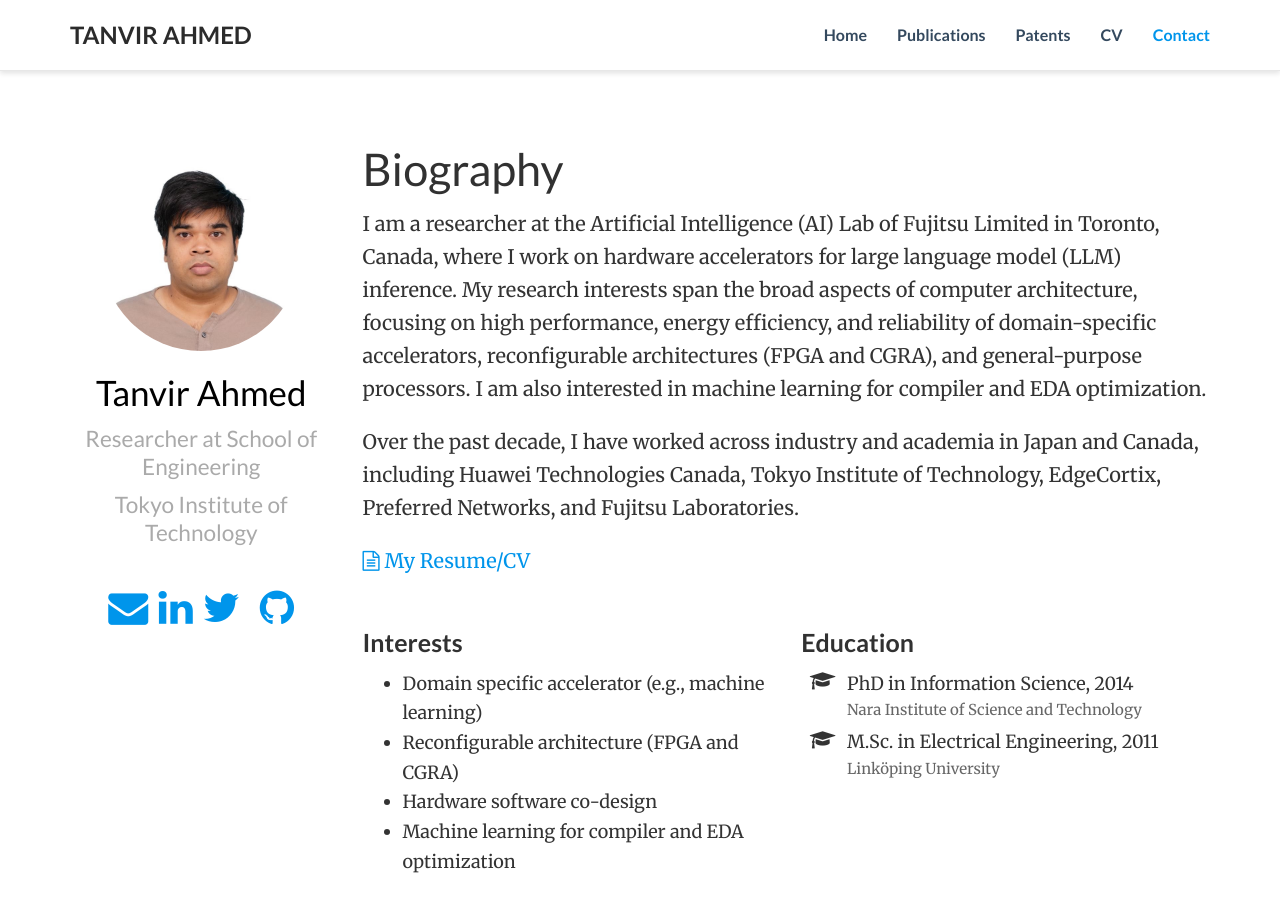
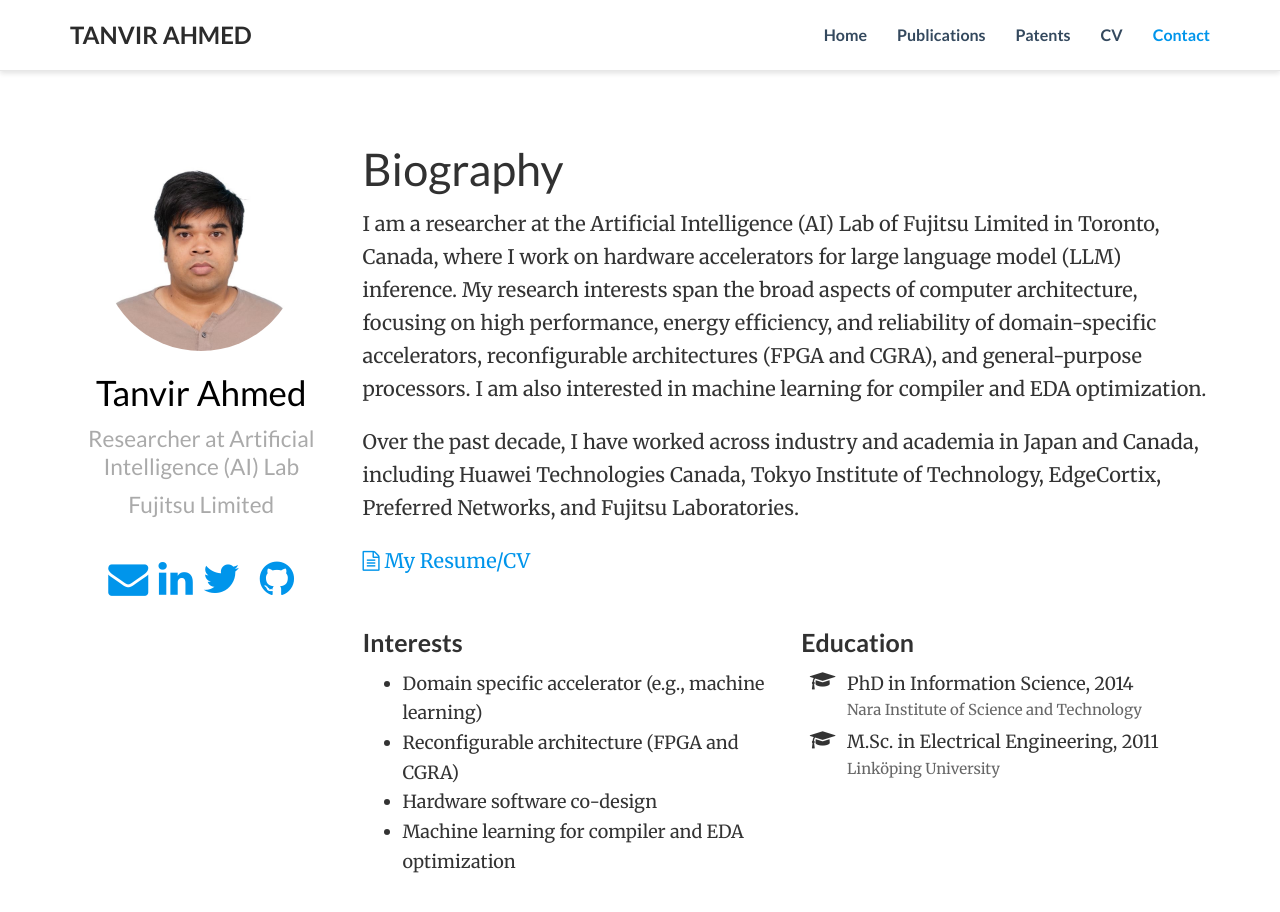
Before and after one commit to tanvir-a/tanvir-a.github.io, a plain HTML site: page index.html in a window 1280 px wide. Shown: the top 912 px of the page. Drawn offline with nearby package versions, Linux system fonts and the light colour scheme; some packages are replaced by stand-ins of ours; a script that the page names is missing; some icons are missing.

Commit message:
fix the head job title

```diff
--- a/index.html
+++ b/index.html
@@ -123,9 +123,9 @@
 
               <div class="portrait-title">
                 <h2 itemprop="name">Tanvir Ahmed</h2>
-                <h3 itemprop="jobTitle">Researcher at School of Engineering</h3>
+                <h3 itemprop="jobTitle">Researcher at Artificial Intelligence (AI) Lab</h3>
                 <h3 itemprop="worksFor" itemscope itemtype="http://schema.org/Organization">
-                  <span itemprop="name">Tokyo Institute of Technology</span>
+                  <span itemprop="name">Fujitsu Limited</span>
                 </h3>
               </div>
 
```
